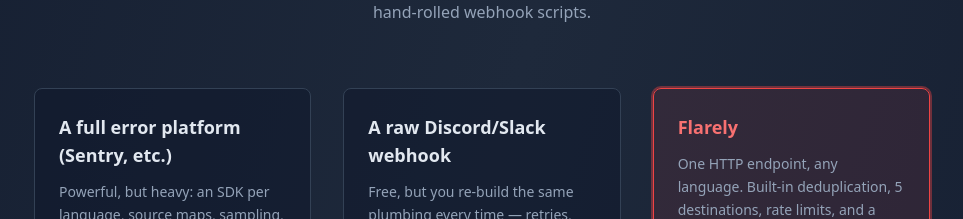
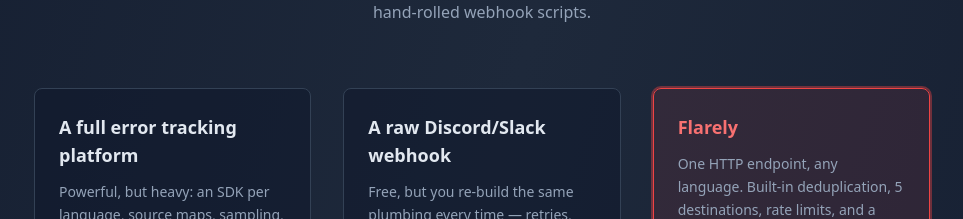
Before and after one commit to flarely/flarely-landing, a Next.js app: page / in a window 1280 px wide. Shown: the part 2028-2247 px from the top of the page, without its empty margins (158-1121 px from the left). Built offline with nearby package versions, Linux system fonts and the light colour scheme.

Commit message:
Remove competitor name from comparison section

```diff
--- a/app/page.tsx
+++ b/app/page.tsx
@@ -195,7 +195,7 @@
           <div className="grid md:grid-cols-3 gap-8">
             {[
               {
-                title: 'A full error platform (Sentry, etc.)',
+                title: 'A full error tracking platform',
                 body: 'Powerful, but heavy: an SDK per language, source maps, sampling, and a bill that scales with volume. Overkill when you just want a ping when something important happens.',
               },
               {
```
